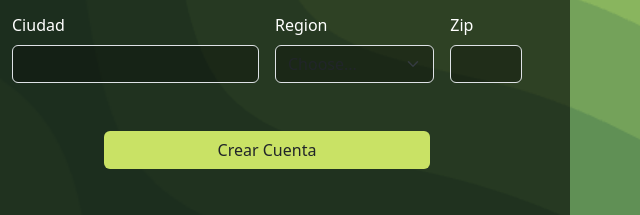
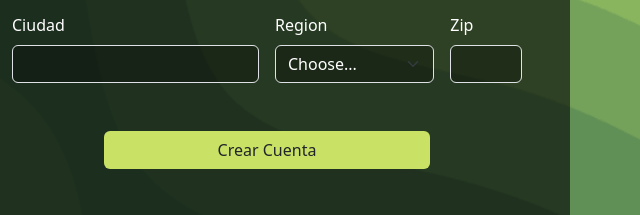
Before and after one commit to BenjayEstudios/ProyectoComida, a plain HTML site: page Examen PW/Examen PW/signup/signup.html in a window 1280 px wide. Shown: the part 393-608 px from the top of the page, 640-1280 px from the left. Drawn offline with nearby package versions, Linux system fonts and the light colour scheme; files whose address does not match are found by name.

Commit message:
letras en blanco login/signup

```diff
--- a/Examen PW/Examen PW/login/css/style.css
+++ b/Examen PW/Examen PW/login/css/style.css
@@ -20,7 +20,7 @@
 
 .degrade-inputs {
     background-color: rgb(0, 0, 0, 0.3) !important;
-    color: white;
+    color: white !important;
 }
 
 .line-separacion {
--- a/Examen PW/Examen PW/signup/css/style.css
+++ b/Examen PW/Examen PW/signup/css/style.css
@@ -20,7 +20,7 @@
 
 .degrade-inputs {
     background-color: rgb(0, 0, 0, 0.3) !important;
-    color: white;
+    color: white !important;
 }
 
 .button {
```
